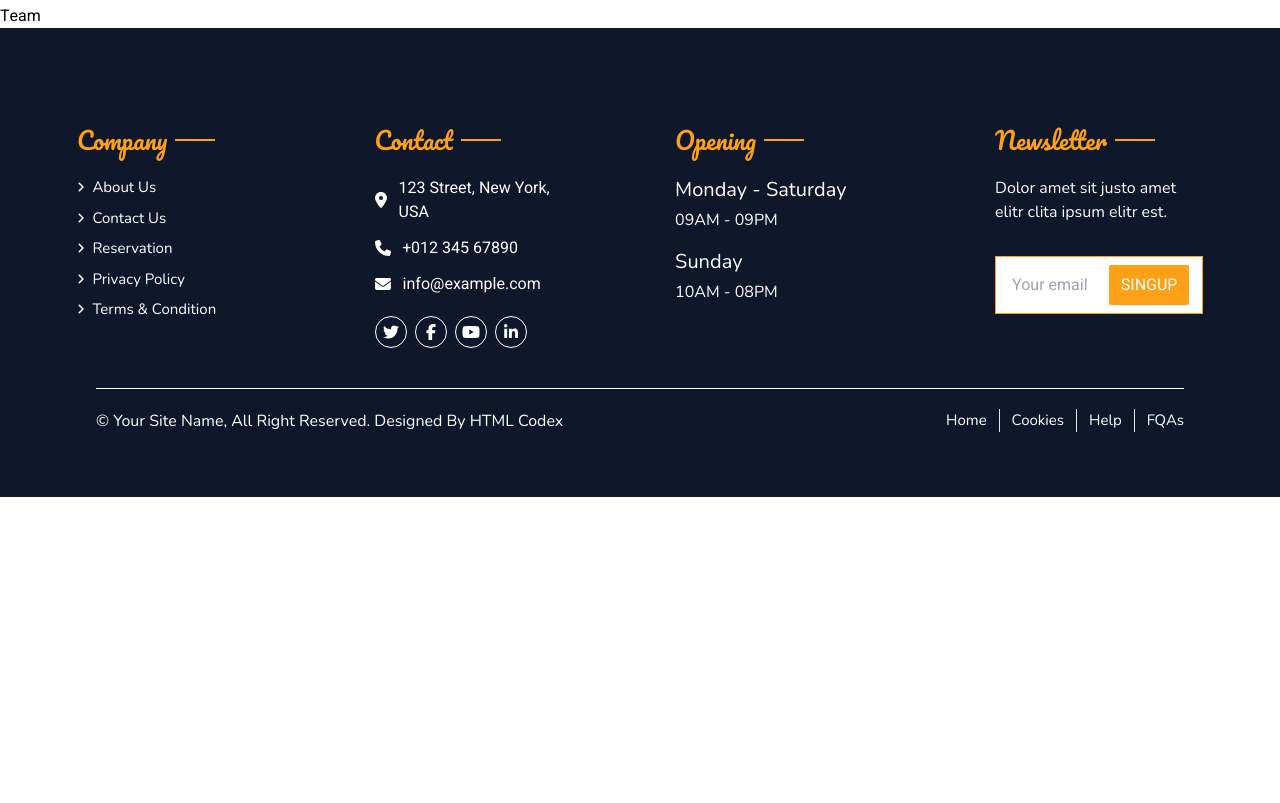
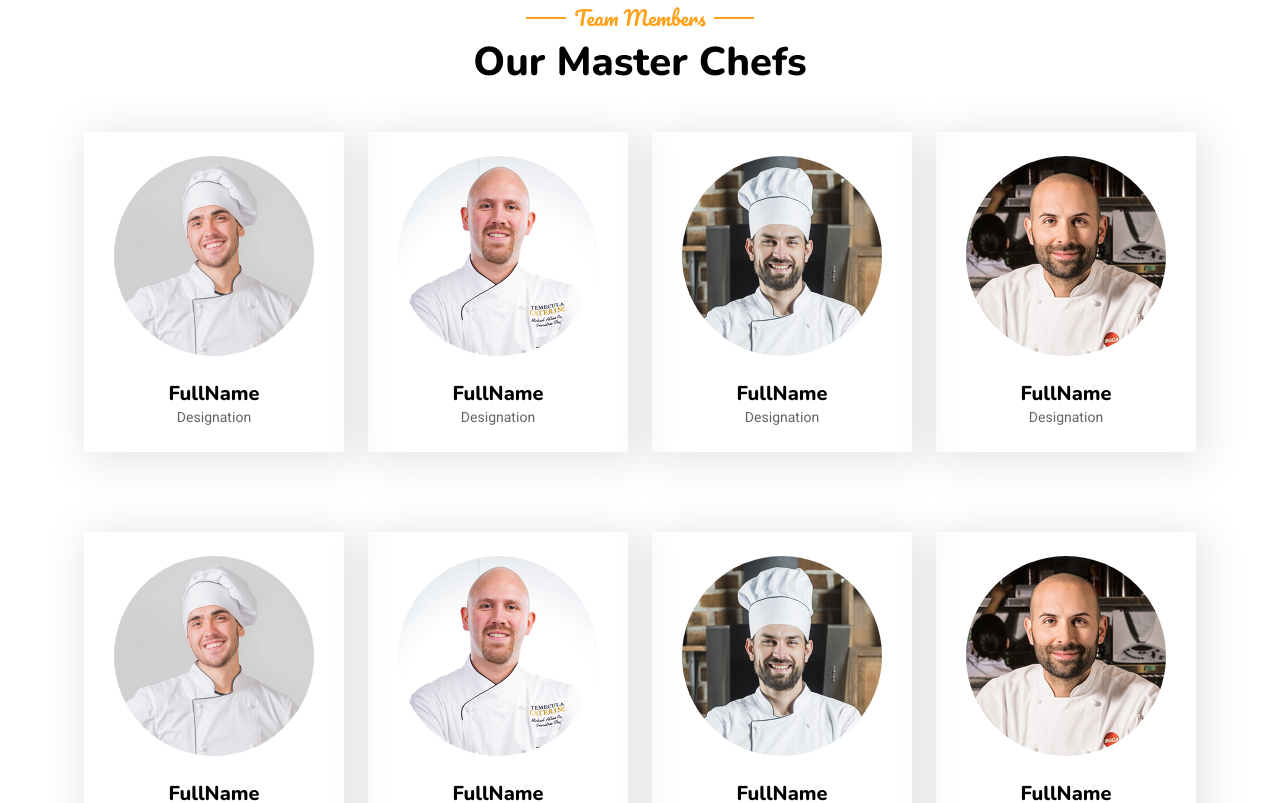
Before and after one commit to ms-moradi/Restuarant, a Next.js app: page /Team in a window 1280 px wide. Shown: the part 420-1223 px from the top of the page. Before the commit the page ends 917 px from the top, so only its background shows below. Built offline with nearby package versions, Linux system fonts and the light colour scheme.

Commit message:
add Title and Member components

```diff
--- a/src/app/(pages)/Team/page.jsx
+++ b/src/app/(pages)/Team/page.jsx
@@ -1,11 +1,13 @@
-
-
+import Title from "@/component/title/title";
+import Member from "@/component/member/member";
 
 const Team =()=>{
     return(
-        <>
-        Team
-        </>
+        <div className="flex flex-col items-center justify-center my-10" >
+            <Title title={'Team Members'} header={'Our Master Chefs'}/>
+            <Member/>
+            <Member/>
+        </div>
     )
 }
 
```
